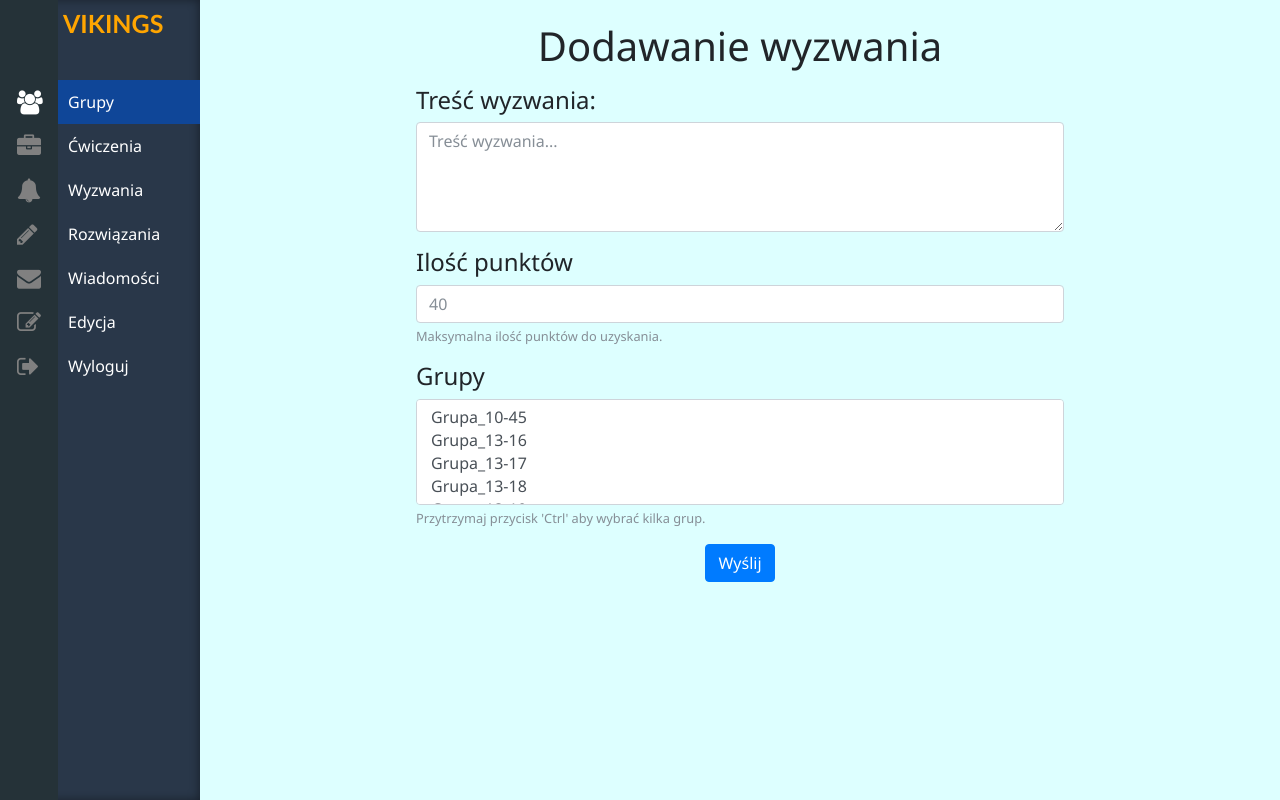
After one commit to Anaxymenes/vikings, a Django app: page /adminSite/challenges in a window 1280 px wide. The commit adds this page. Run offline with Django 3.2, Linux system fonts and the light colour scheme; some libraries are stand-ins or nearby versions.

Commit message:
Admin new challenge view

```diff
--- a/adminSite/urls.py
+++ b/adminSite/urls.py
@@ -8,5 +8,6 @@ urlpatterns = [
     path('', views.groups, name='groups'),
     path('responses', views.responses, name='responses'),
     path('excercises', views.excercises, name='excercises'),
+    path('challenges', views.challenges, name='challenges'),
     path('groupDetails', views.groupDetails, name='groupDetails'),
 ]
--- a/adminSite/views.py
+++ b/adminSite/views.py
@@ -11,5 +11,8 @@ def responses(request):
 def excercises(request):
     return render(request, 'admin/excercises.html')
 
+def challenges(request):
+    return render(request, 'admin/challenges.html')
+
 def groupDetails(request):
     return render(request, 'admin/groupDetails.html')
--- a/templates/admin/base.html
+++ b/templates/admin/base.html
@@ -28,7 +28,7 @@
                     <span class="logo">VIKINGS</span>
                     <li class="active"><i class="fa fa-users"></i><a href="/adminSite">Grupy</a></li>
                     <li><i class="fa fa-briefcase"></i><a href="/adminSite/excercises">Ćwiczenia</a></li>
-                    <li><i class="fa fa-bell"></i><a href="#">Wyzwania</a></li>
+                    <li><i class="fa fa-bell"></i><a href="/adminSite/challenges">Wyzwania</a></li>
                     <li><i class="fa fa-pencil"></i><a href="/adminSite/responses">Rozwiązania</a></li>
                     <li><i class="fa fa-envelope"></i><a href="#">Wiadomości</a></li>
                     <li><i class="fa fa-edit"></i><a href="#">Edycja</a></li>
--- /dev/null
+++ b/templates/admin/challenges.html
@@ -0,0 +1,33 @@
+{% extends "admin/base.html" %}
+
+{% block content %}
+<div class="container responseContent">
+    <form>
+        <h1 align="center">Dodawanie wyzwania</h1>
+        <h4 class="pt-2">Treść wyzwania:</h4>
+        <textarea class="form-control" rows="4" placeholder="Treść wyzwania..." required="true" minlength="10"></textarea>
+
+        <h4 class="pt-3">Ilość punktów</h4>
+        <input class="form-control" placeholder="40" required="true" type="number" min="10">
+        <small class="form-text text-muted">Maksymalna ilość punktów do uzyskania.</small>
+
+        <div class="form-group">
+            <h4 class="pt-3">Grupy</h4>
+            <select multiple class="form-control" required="true">
+                <option value="Grupa_10-45">Grupa_10-45</option>
+                <option value="Grupa_13-16">Grupa_13-16</option>
+                <option value="Grupa_13-17">Grupa_13-17</option>
+                <option value="Grupa_13-18">Grupa_13-18</option>
+                <option value="Grupa_13-19">Grupa_13-19</option>
+                <option value="Grupa_13-20">Grupa_13-20</option>
+                <option value="Grupa_13-21">Grupa_13-21</option>
+            </select>
+            <small class="form-text text-muted">Przytrzymaj przycisk 'Ctrl' aby wybrać kilka grup.</small>
+        </div>
+
+        <div class="text-center">
+            <button type="submit" class="btn btn-primary">Wyślij</button>
+        </div>
+    </form>
+</div>
+{% endblock %}
--- a/templates/admin/groups.html
+++ b/templates/admin/groups.html
@@ -32,11 +32,11 @@
                 <form>
                     <div class="form-group">
                         <label>Nazwa</label>
-                        <input class="form-control" placeholder="Nazwa grupy..." required>
+                        <input class="form-control" placeholder="Nazwa grupy..." required minlength="5">
                     </div>
                     <div class="custom-file">
-                            <input type="file" class="custom-file-input" id="customFile">
-                          </div>
+                        <input type="file" class="custom-file-input" id="customFile">
+                    </div>
                     <button type="submit" class="btn btn-primary">Stwórz grupę</button>
                 </form>
             </div>
--- a/templates/admin/responses.html
+++ b/templates/admin/responses.html
@@ -16,12 +16,12 @@
     <form>
         <div class="form-group">
             <label><b>Przyznaj punkty</b></label>
-            <input class="form-control" placeholder="100">
+            <input class="form-control" placeholder="100" required type="number">
             <small class="form-text text-muted">Przyznaj odpowiednią ilość punktów.</small>
         </div>
         <div class="form-group">
             <label><b>Medal</b></label>
-            <select class="form-control">
+            <select required class="form-control">
                 <option value="" selected>-</option>
                 <option value="Medal precyzja Odyna">Medal precyzja Odyna</option>
                 <option value="Szybkie kopytko">Szybkie kopytko</option>
```
